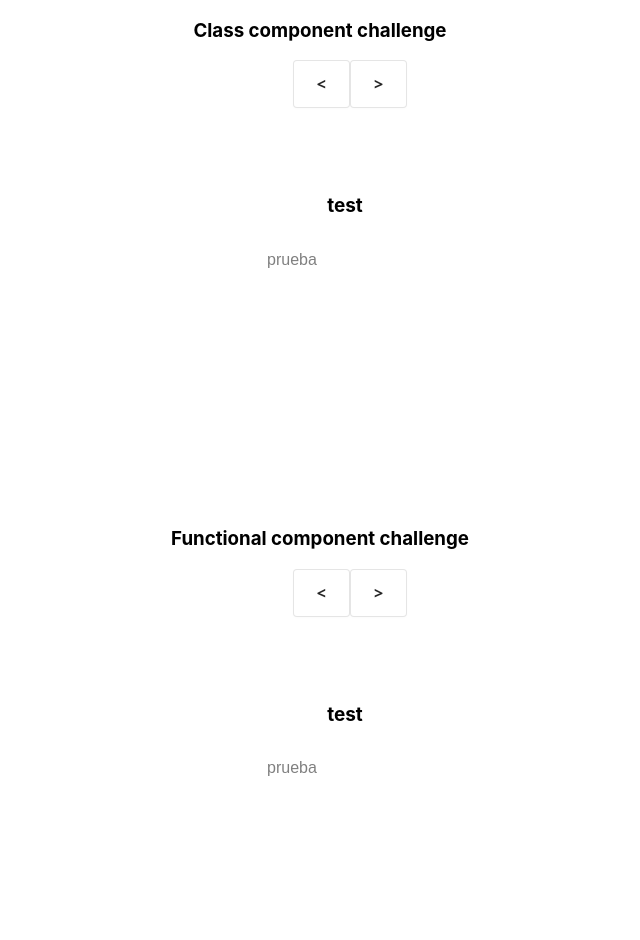
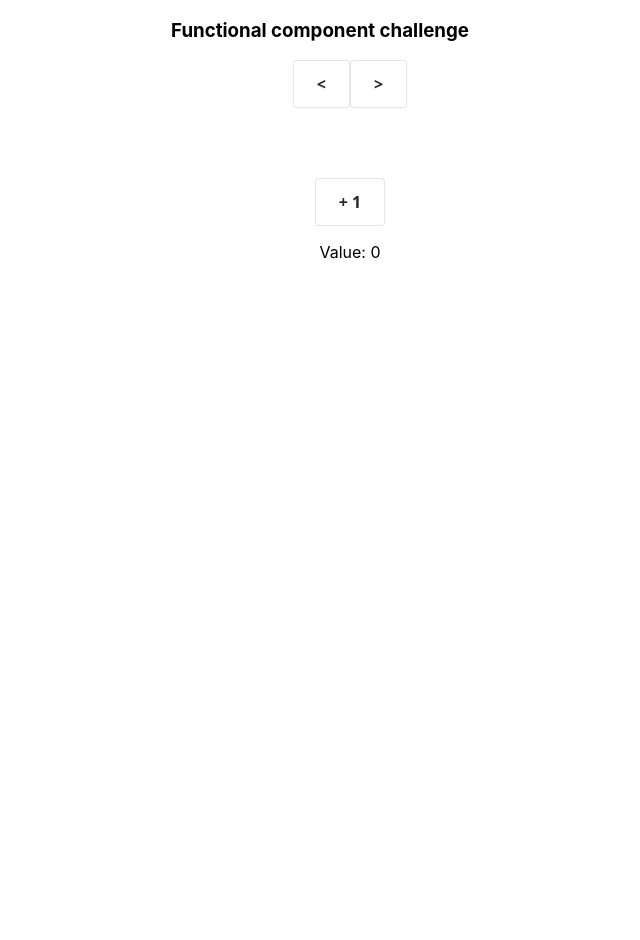
Before and after one commit to stewartmacias/carousel-challenge, a React app: page / in a window 1280 px wide. Shown: the top 940 px of the page, without its empty margins (320-960 px from the left). After the commit the page ends 800 px from the top, so only its background shows below. Built offline with nearby package versions, Linux system fonts and the light colour scheme.

Commit message:
useEffect challenge

```diff
--- a/src/assets/styles/components/Carousel.css
+++ b/src/assets/styles/components/Carousel.css
@@ -9,7 +9,7 @@
     transition: 450ms -webkit-transform;
     transition: 450ms transform;
     transition: 450ms transform, 450ms -webkit-transform;
-    font-size: 0;
+    font-size: 12;
     white-space: nowrap;
     margin: 70px 0px;
     padding-bottom: 10px;
--- a/src/components/functional/Card.jsx
+++ b/src/components/functional/Card.jsx
@@ -24,7 +24,6 @@ CardFunct.propTypes = {
     duration: PropTypes.string,
   };
 CardFunct.defaultProps = {
-    cover: 'http://dummyimage.com/800x600.png/577380/ffffff',
     title: '',
     year: '',
     contentRating: '',
--- /dev/null
+++ b/src/components/functional/ChallengeUseEffect.jsx
@@ -0,0 +1,38 @@
+import React, { useEffect, useState, useRef } from "react";
+
+const ChallengeUseEffect = () => {
+
+    const isInitialMount = useRef(true);
+    const [count, setCount] = useState(0);
+
+    useEffect(() => {
+        console.log("I'm mounting ----->");
+
+        return () => {
+            console.log("<----- I'm unmounting");
+        }
+    }, []);
+
+    useEffect(() => {
+
+        if (isInitialMount.current) {
+            isInitialMount.current = false;
+        } else {
+            console.log(`New value: ${count}`);
+        }
+    }, [count]);
+
+    return (
+        <>
+            <div>
+
+                <button type='submit' className='button' onClick={() => setCount(count + 1)}>
+                    + 1
+                </button>
+                <p>Value: {count} </p>
+            </div>
+        </>
+    );
+}
+
+export default ChallengeUseEffect;
--- a/src/containers/App.js
+++ b/src/containers/App.js
@@ -7,7 +7,7 @@ class App extends React.Component {
     render() {
         return (
             <div className="App">
-                <ClassChallenge />
+                {/*<ClassChallenge />*/}
                 <ComponentChallenge />
             </div>
         );
--- a/src/containers/ComponentChallenge.jsx
+++ b/src/containers/ComponentChallenge.jsx
@@ -4,6 +4,7 @@ import Categories from '../components/functional/Categories';
 import CarouselFunct from '../components/functional/Carousel';
 import CardFunct from '../components/functional/Card';
 import SearchFunct from '../components/functional/Search';
+import ChallengeUseEffect from '../components/functional/ChallengeUseEffect';
 
 
 const ComponentChallenge = () => {
@@ -11,6 +12,7 @@ const ComponentChallenge = () => {
     return (
         <Categories title='Functional component challenge'>
             <CarouselFunct>
+                <ChallengeUseEffect />
                 <SearchFunct title='test' placeholder='prueba'/>
                 <CardFunct cover='http://dummyimage.com/800x600.png/45807C/ffffff' title='It'/>
                 <SearchFunct title='Titulo' placeholder='Prueba'/>
```
